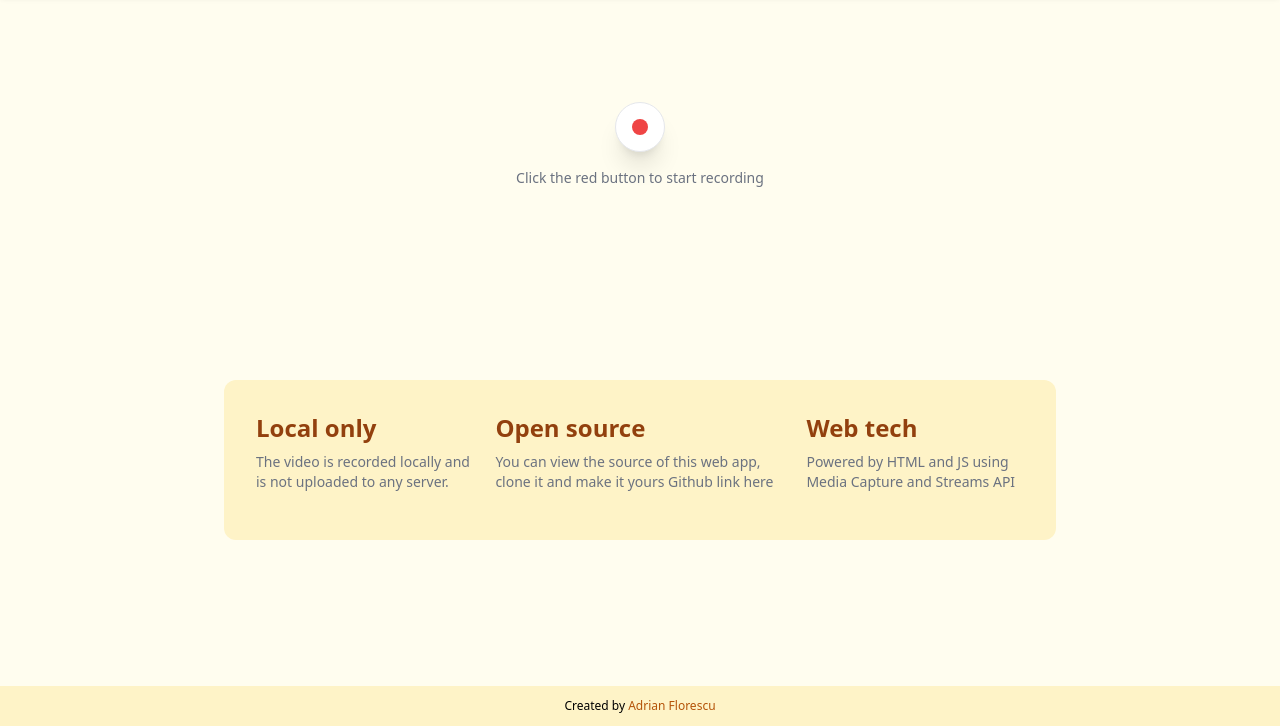
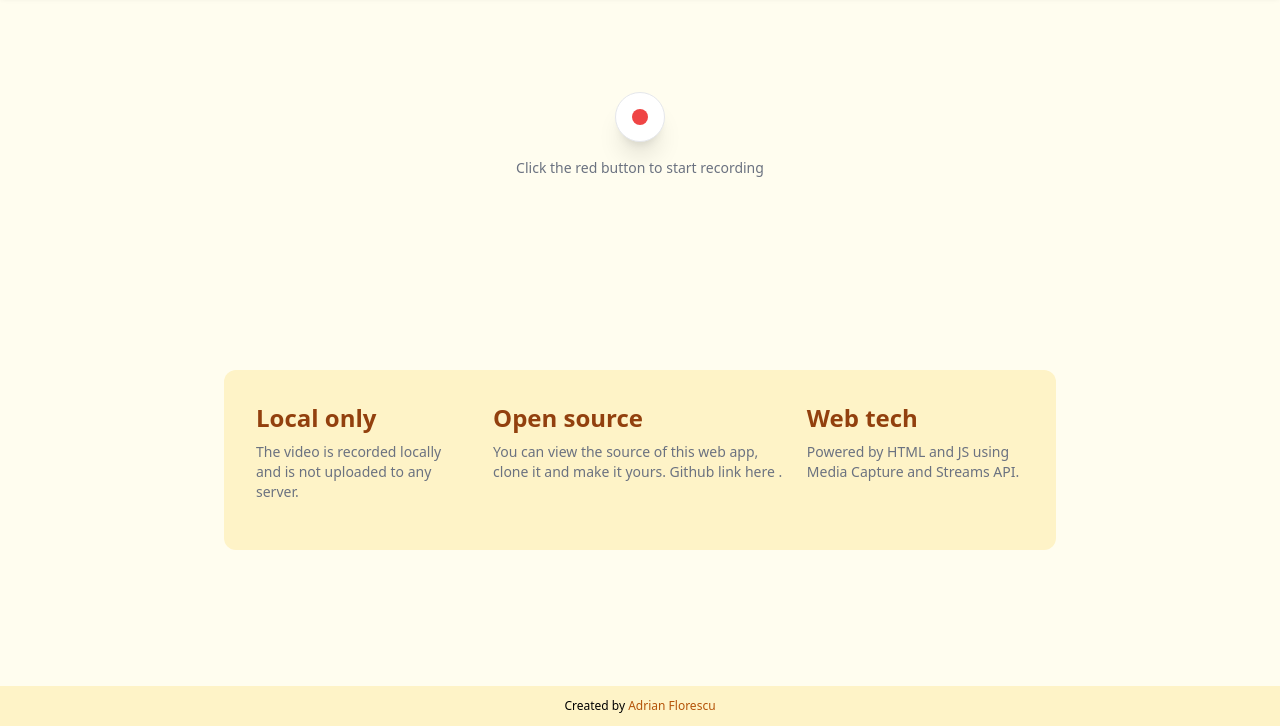
Before and after one commit to adrianflorinflorescu/html-screen-rec, a website: page index.html in a window 1280 px wide. Shown: the part 74-800 px from the top of the page. Drawn offline with nearby package versions, Linux system fonts and the light colour scheme.

Commit message:
Updated text

```diff
--- a/index.html
+++ b/index.html
@@ -152,12 +152,13 @@
                         </h2>
                         <p class="text-gray-500 text-sm mb-4">
                             You can view the source of this web app, clone it
-                            and make it yours
+                            and make it yours. Github link
                             <a
                                 href="https://github.com/adrianflorinflorescu/html-screen-rec"
                             >
-                                Github link here
+                                here
                             </a>
+                            .
                         </p>
                     </div>
 
@@ -167,7 +168,7 @@
                         </h2>
                         <p class="text-gray-500 text-sm mb-4">
                             Powered by HTML and JS using Media Capture and
-                            Streams API
+                            Streams API.
                         </p>
                     </div>
                 </div>
```
